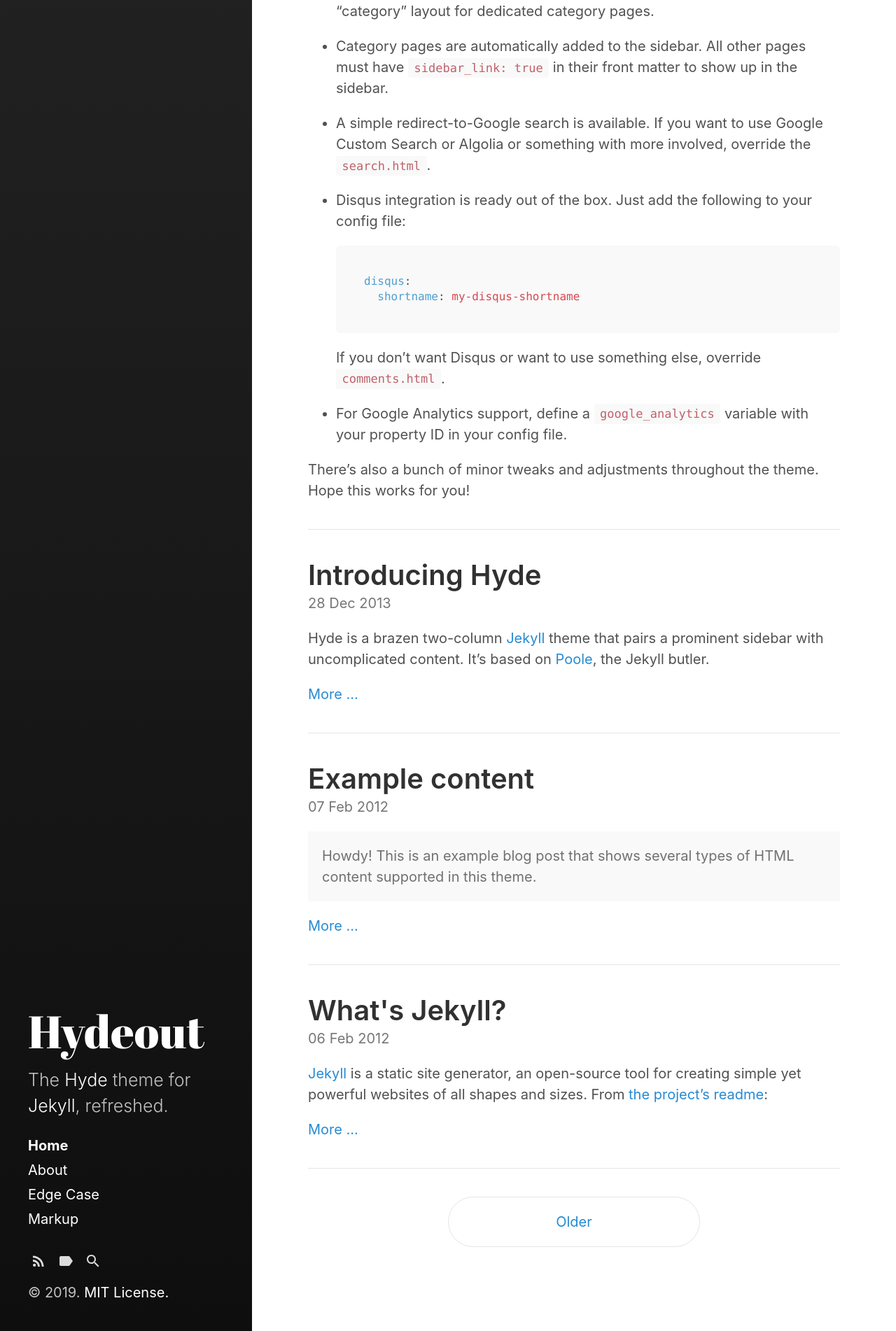
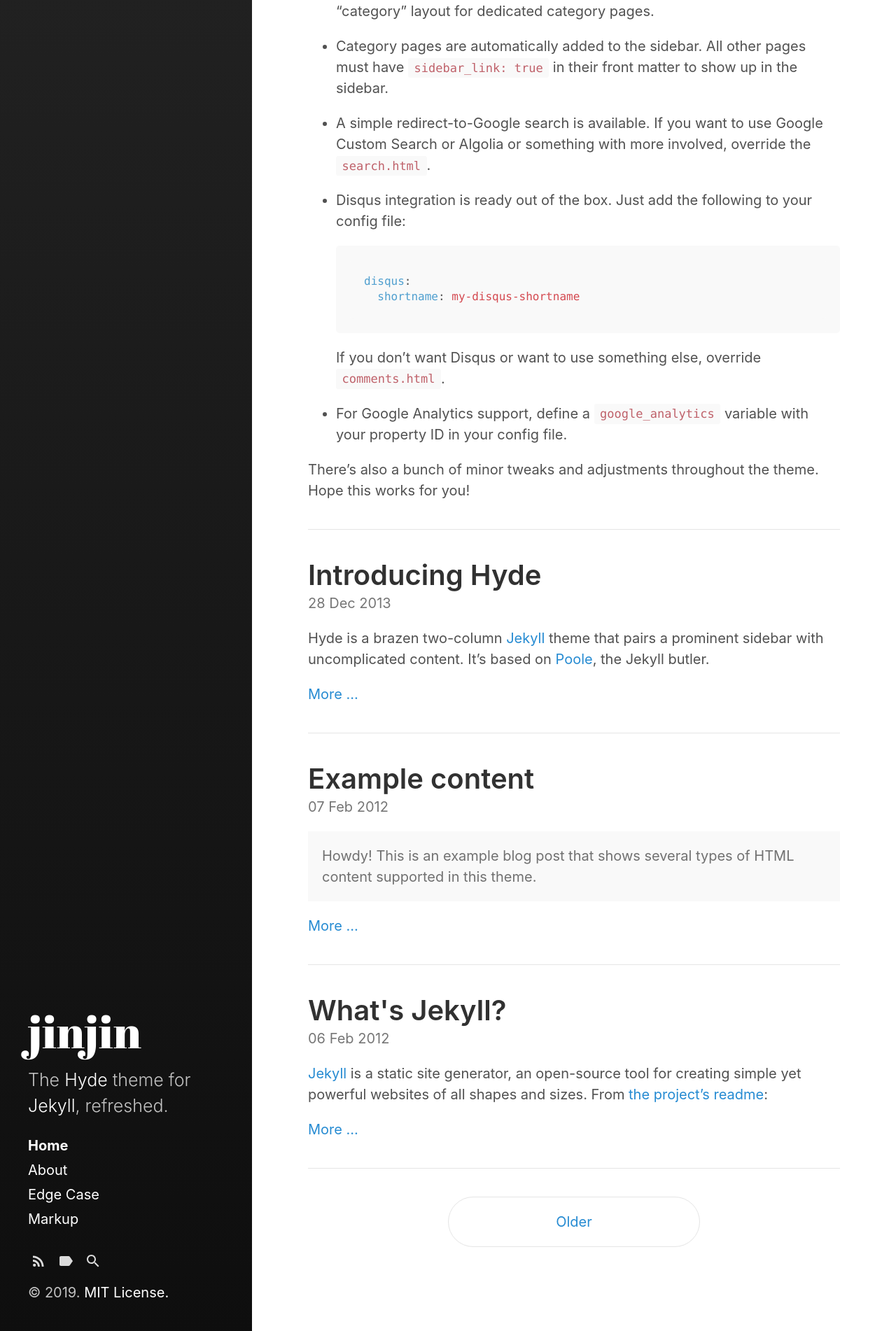
Before and after one commit to luyan7/luyan7.github.io, a Jekyll site: the page built from index.html, in a window 1280 px wide. Shown: the part 1735-3637 px from the top of the page at 70% size. Built offline with Jekyll 4.4.1, drawn with Linux system fonts in a browser that asks for light colours; the list of posts is cut into pages by our own code.

Commit message:
Update _config.yml

```diff
--- a/_config.yml
+++ b/_config.yml
@@ -3,11 +3,11 @@ markdown:         kramdown
 highlighter:      rouge
 
 # Setup
-title:            Hydeout
+title:            jinjin
 tagline:          'A Jekyll theme'
 description:      'The <a href="http://hyde.getpoole.com" target="_blank">Hyde</a> theme for <a href="http://jekyllrb.com" target="_blank">Jekyll</a>, refreshed.'
 url:              https://fongandrew.github.io
-baseurl:          '/hydeout'
+baseurl:          ''
                   # the optional subpath of your site, e.g. "/blog"
                   # NB: This applies to all pages in your Jekyll site.
                   # If you want to move just the blog index pages but keep
```
